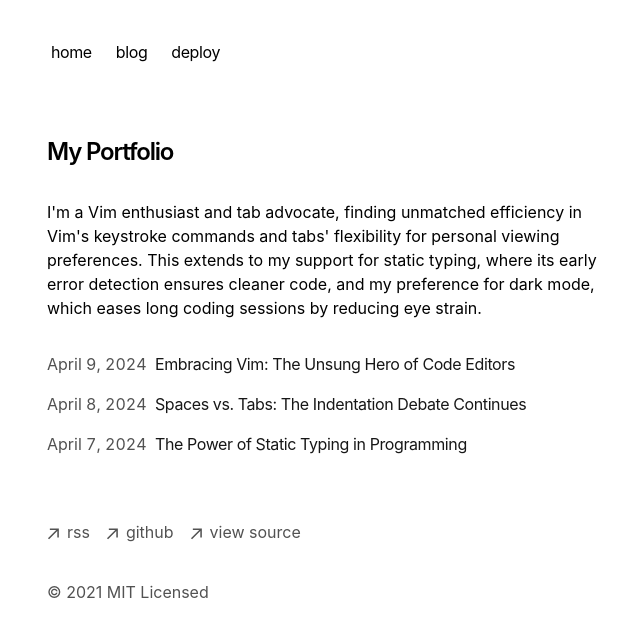
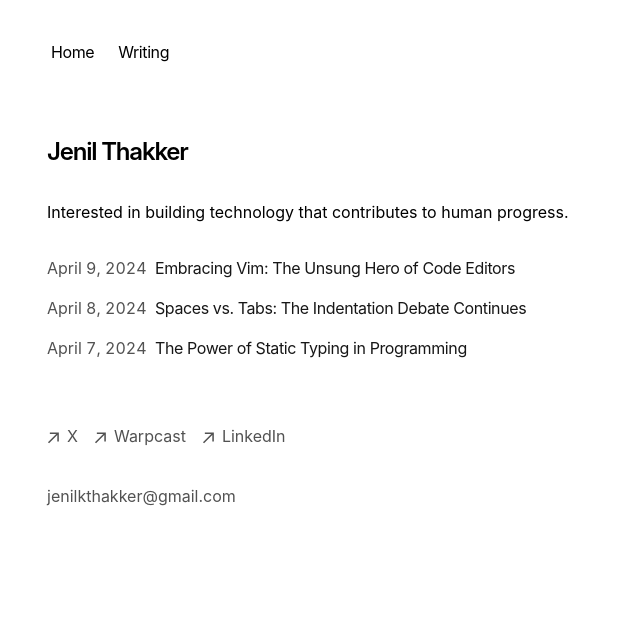
Before and after one commit to jenil04/portfolio, a Next.js app: page / in a window 1280 px wide. Shown: the top 636 px of the page, without its empty margins (305-945 px from the left). Built offline with nearby package versions, Linux system fonts and the light colour scheme.

Commit message:
personalize

```diff
--- a/app/components/footer.tsx
+++ b/app/components/footer.tsx
@@ -27,7 +27,7 @@ export default function Footer() {
             href="/rss"
           >
             <ArrowIcon />
-            <p className="ml-2 h-7">rss</p>
+            <p className="ml-2 h-7">X</p>
           </a>
         </li>
         <li>
@@ -38,7 +38,7 @@ export default function Footer() {
             href="https://github.com/vercel/next.js"
           >
             <ArrowIcon />
-            <p className="ml-2 h-7">github</p>
+            <p className="ml-2 h-7">Warpcast</p>
           </a>
         </li>
         <li>
@@ -49,12 +49,12 @@ export default function Footer() {
             href="https://vercel.com/templates/next.js/portfolio-starter-kit"
           >
             <ArrowIcon />
-            <p className="ml-2 h-7">view source</p>
+            <p className="ml-2 h-7">LinkedIn</p>
           </a>
         </li>
       </ul>
       <p className="mt-8 text-neutral-600 dark:text-neutral-300">
-        © {new Date().getFullYear()} MIT Licensed
+      <a href="mailto: jenilkthakker@gmail.com" className="h-7 hover:underline">jenilkthakker@gmail.com</a>
       </p>
     </footer>
   )
--- a/app/components/nav.tsx
+++ b/app/components/nav.tsx
@@ -2,13 +2,10 @@ import Link from 'next/link'
 
 const navItems = {
   '/': {
-    name: 'home',
+    name: 'Home',
   },
   '/blog': {
-    name: 'blog',
-  },
-  'https://vercel.com/templates/next.js/portfolio-starter-kit': {
-    name: 'deploy',
+    name: 'Writing',
   },
 }
 
--- a/app/page.tsx
+++ b/app/page.tsx
@@ -4,14 +4,10 @@ export default function Page() {
   return (
     <section>
       <h1 className="mb-8 text-2xl font-semibold tracking-tighter">
-        My Portfolio
+        Jenil Thakker
       </h1>
       <p className="mb-4">
-        {`I'm a Vim enthusiast and tab advocate, finding unmatched efficiency in
-        Vim's keystroke commands and tabs' flexibility for personal viewing
-        preferences. This extends to my support for static typing, where its
-        early error detection ensures cleaner code, and my preference for dark
-        mode, which eases long coding sessions by reducing eye strain.`}
+        {`Interested in building technology that contributes to human progress.`}
       </p>
       <div className="my-8">
         <BlogPosts />
```
